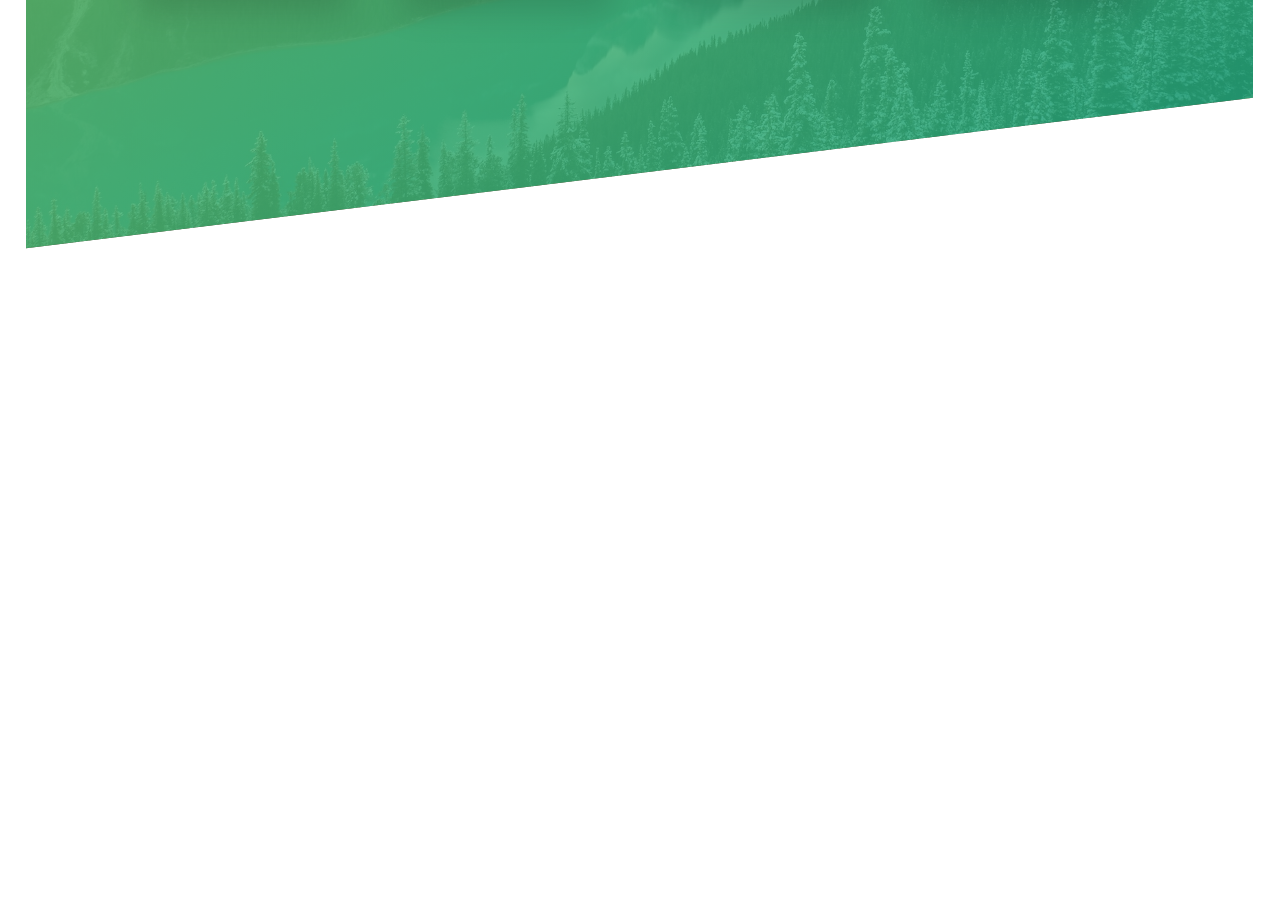
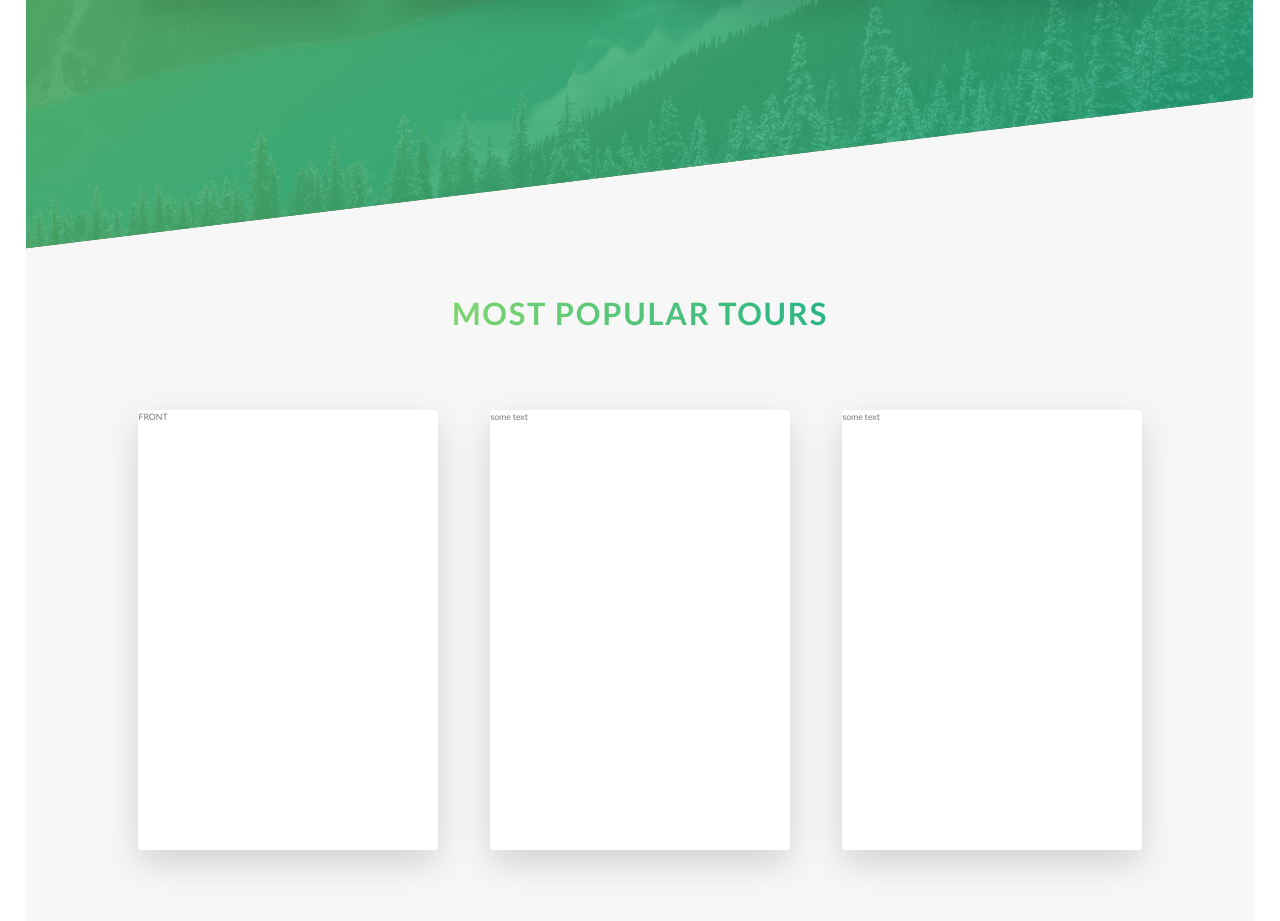
Before and after one commit to Pega5u5/udemy-sass, a website: page index.html in a window 1280 px wide. Shown: the part 1892-2813 px from the top of the page. Before the commit the page ends 2141 px from the top, so only its background shows below. Drawn offline with Linux system fonts and the light colour scheme.

Commit message:
start van de tours section

```diff
--- a/index.html
+++ b/index.html
@@ -97,6 +97,45 @@
                     </div>
                 </div>
             </section>
+            <section class="section-tours">
+                <div class="u-center-text u-margin-bottom-big">
+                    <h2 class="heading-secondary">
+                        Most popular tours
+                    </h2>
+                </div>
+                <div class="row">
+                    <div class="col-1-of-3">
+                        <div class="card">
+                            <div class="card__side card__side--front">
+                                FRONT
+                            </div>
+                            <div class="card__side card__side--back card__side--back-1">
+                                BACK
+                            </div>
+                        </div>
+                    </div>
+                    <div class="col-1-of-3">
+                        <div class="card">
+                            <div class="card__side card__side--front">
+                                some text
+                            </div>
+                            <div class="card__side card__side--back card__side--back-2">
+                                some text
+                            </div>
+                        </div>
+                    </div>
+                    <div class="col-1-of-3">
+                        <div class="card">
+                            <div class="card__side card__side--front">
+                                some text
+                            </div>
+                            <div class="card__side card__side--back card__side--back-3">
+                                some text
+                            </div>
+                        </div>
+                    </div>
+                </div>
+            </section>
         </main>
         <!--
            <section class="grid-test">
--- a/sass/abstracts/_variables.scss
+++ b/sass/abstracts/_variables.scss
@@ -1,6 +1,13 @@
 $color-primary: #55c57a;
 $color-primary-light: #7ed56f;
 $color-primary-dark: #28b485;
+
+$color-secondary-light: #ffbb00;
+$color-secondary-dark: #ff7730;
+
+$color-tertiary-light: #2998ff;
+$color-tertiary-dark: #5643fa;
+
 
 $color-grey-dark: #777;
 $color-white: #fff;
--- /dev/null
+++ b/sass/components/_card.scss
@@ -0,0 +1,45 @@
+.card {
+    perspective: 150rem;
+    -moz-perspective: 150rem;
+    position: relative;
+    height: 50rem;
+
+    &__side {
+        height: 50rem;
+        transition: all .8s ease;
+        position: absolute;
+        top: 0;
+        left: 0;
+        width: 100%;
+        backface-visibility: hidden;
+        border-radius: 3px;
+        box-shadow: 0 1.5rem 4rem rgba($color-black, .15);
+
+        &--front {
+            background-color: $color-white;
+        }
+
+        &--back {
+            background-color: green;
+            transform: rotateY(180deg);
+
+            &-1 {
+                background-image: linear-gradient(to right bottom, $color-secondary-light, $color-secondary-dark)
+            }
+            &-2 {
+                background-image: linear-gradient(to right bottom, $color-primary-light, $color-primary-dark)
+            }
+            &-3 {
+                background-image: linear-gradient(to right bottom, $color-tertiary-light, $color-tertiary-dark)
+            }
+        }
+    }
+
+    &:hover &__side--front {
+        transform: rotateY(180deg);
+    }
+
+    &:hover &__side--back {
+        transform: rotateY(0);
+    }
+}
--- a/sass/main.scss
+++ b/sass/main.scss
@@ -8,6 +8,7 @@
 @import "base/utilities";
 
 @import "components/button";
+@import "components/card";
 @import "components/composition";
 @import "components/feature-box";
 
--- a/sass/pages/_home.scss
+++ b/sass/pages/_home.scss
@@ -20,3 +20,9 @@
         transform: skewY(7deg);
     }
 }
+
+.section-tours {
+    background-color: $color-grey-light1;
+    padding: 25rem 0 50rem 0;
+    margin-top: -12rem;
+}
```
Also changed, not shown: css/style.css.
